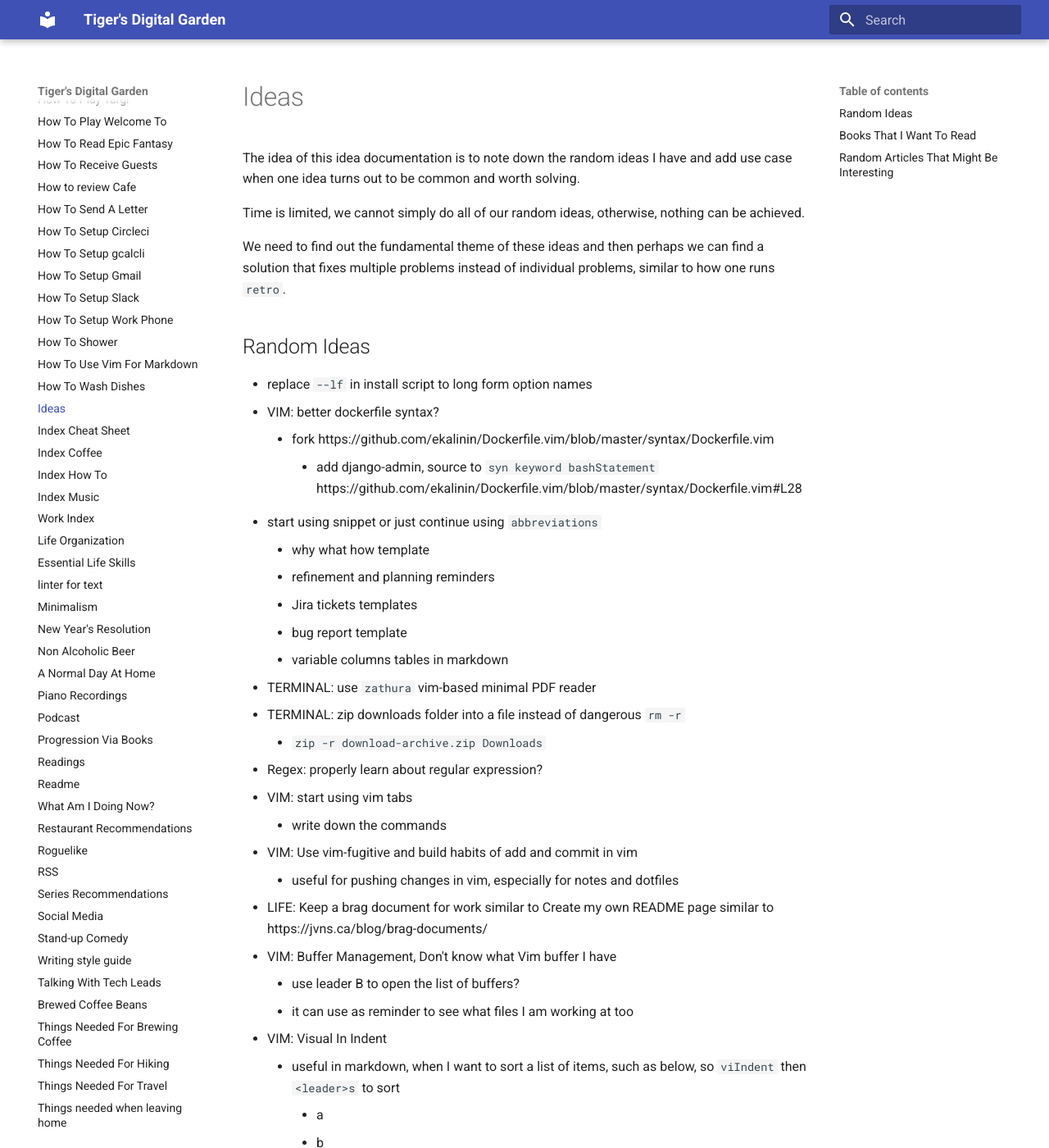
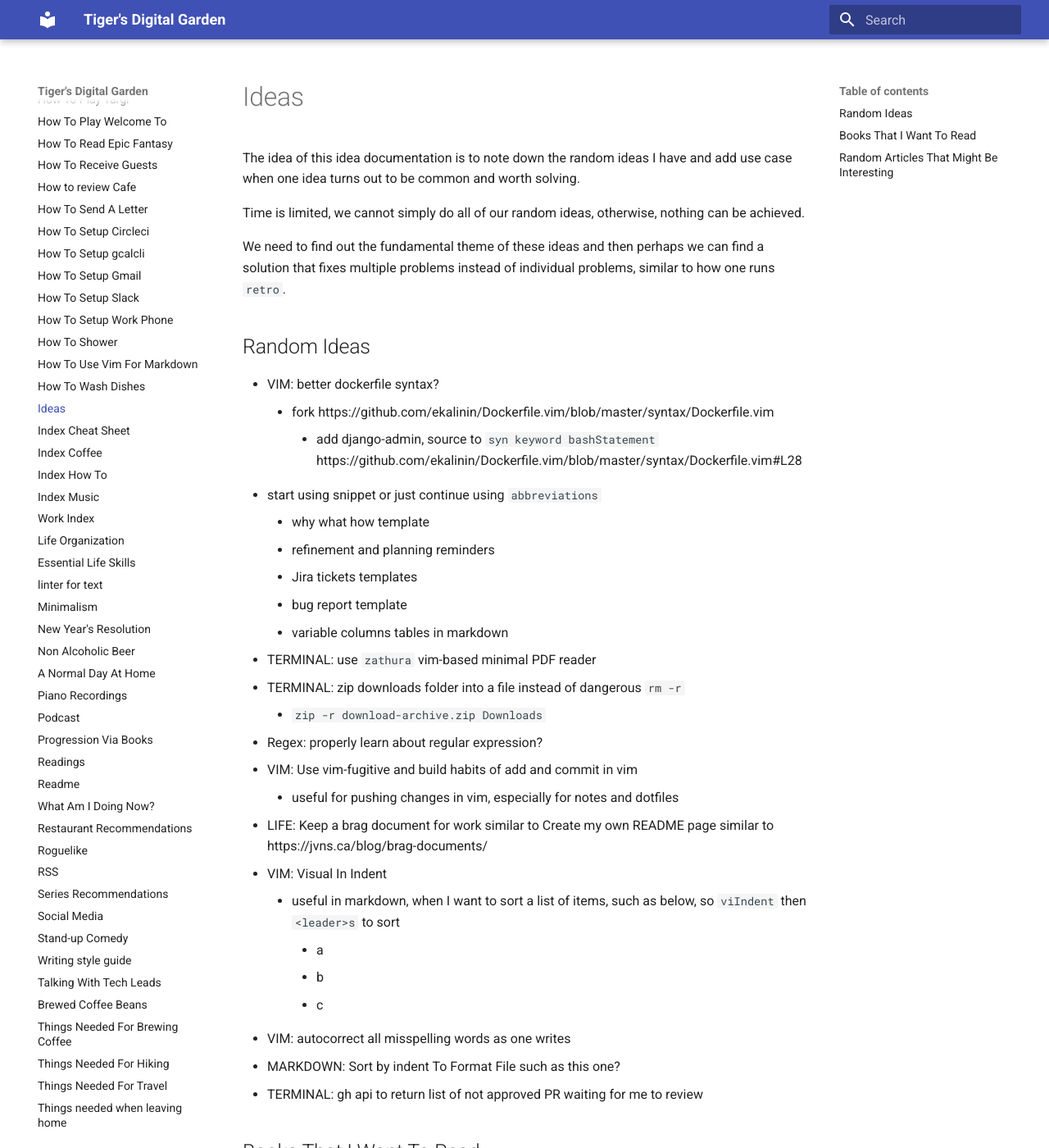
Before and after one commit to ynotstartups/notes, an MkDocs documentation site: the page built from notes/ideas.md, in a window 1280 px wide and 1400 px high. Shown: the whole window at 82% size. Built offline with MkDocs 1.6.1 and Material for MkDocs 9.7.7, drawn with Linux system fonts in a browser that asks for light colours.

Commit message:
Remove done reminders

```diff
--- a/notes/ideas.md
+++ b/notes/ideas.md
@@ -8,7 +8,6 @@ We need to find out the fundamental theme of these ideas and then perhaps we can
 
 ## Random Ideas
 
-- replace `--lf` in install script to long form option names
 - VIM: better dockerfile syntax?
   - fork https://github.com/ekalinin/Dockerfile.vim/blob/master/syntax/Dockerfile.vim
     - add django-admin, source to `syn keyword bashStatement` https://github.com/ekalinin/Dockerfile.vim/blob/master/syntax/Dockerfile.vim#L28
@@ -22,14 +21,9 @@ We need to find out the fundamental theme of these ideas and then perhaps we can
 - TERMINAL: zip downloads folder into a file instead of dangerous `rm -r`
   - `zip -r download-archive.zip Downloads`
 - Regex: properly learn about regular expression?
-- VIM: start using vim tabs
-  - write down the commands
 - VIM: Use vim-fugitive and build habits of add and commit in vim
   - useful for pushing changes in vim, especially for notes and dotfiles
 - LIFE: Keep a brag document for work similar to Create my own README page similar to https://jvns.ca/blog/brag-documents/
-- VIM: Buffer Management, Don't know what Vim buffer I have
-  - use leader B to open the list of buffers?
-  - it can use as reminder to see what files I am working at too
 - VIM: Visual In Indent
   - useful in markdown, when I want to sort a list of items, such as below, so `viIndent` then `<leader>s` to sort
     - a
```
